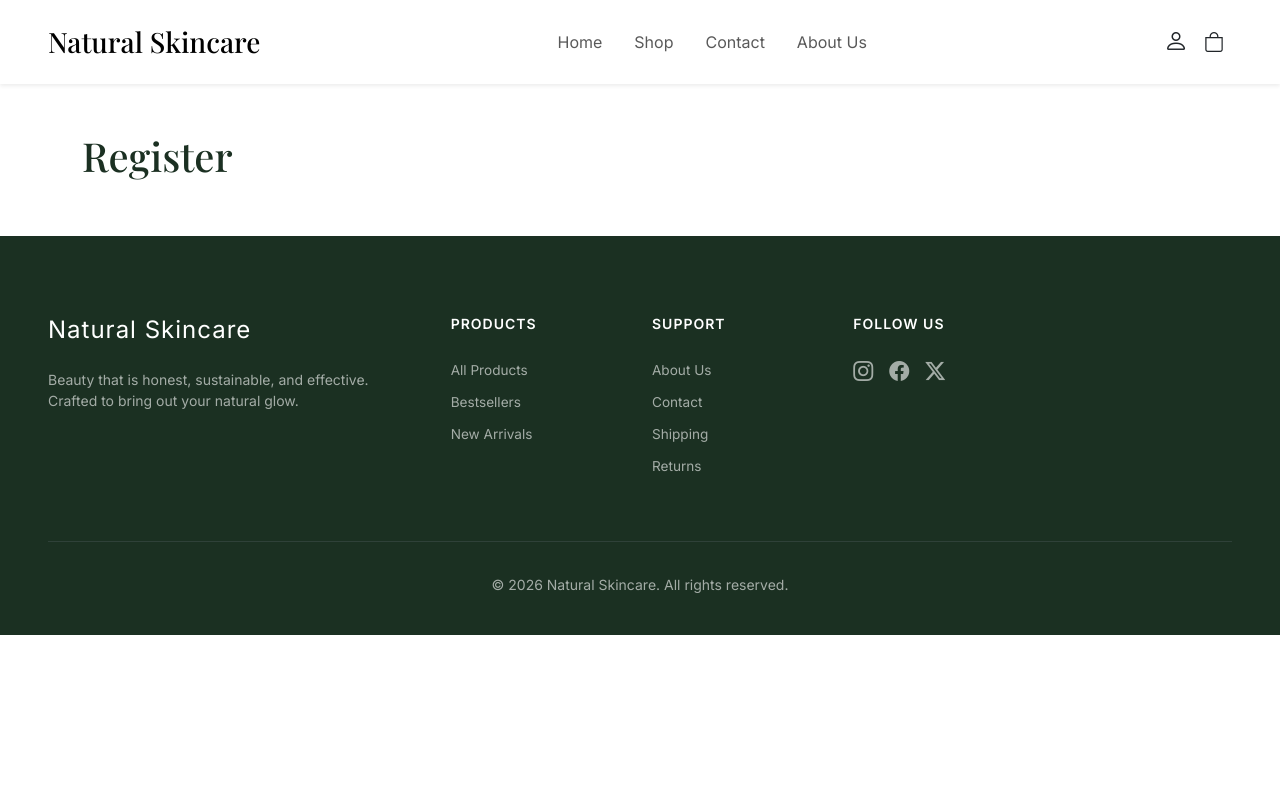
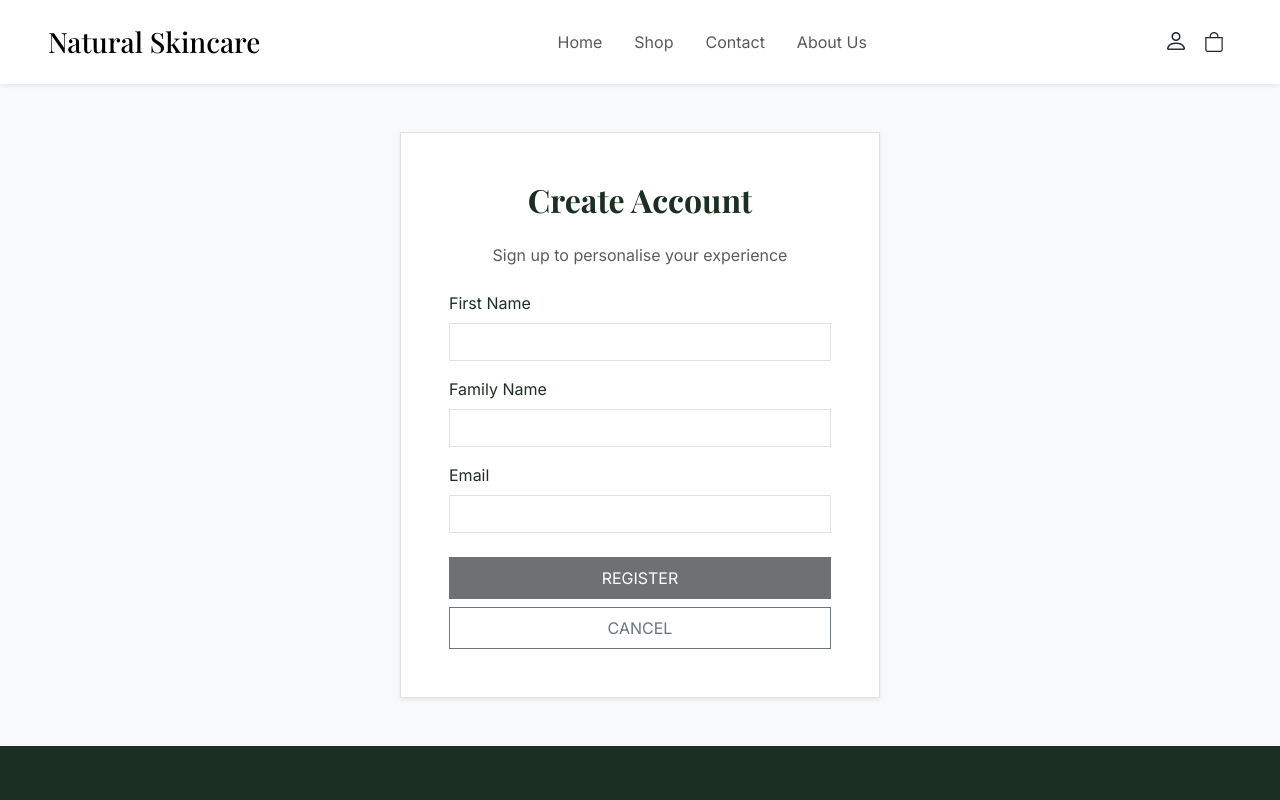
Before and after one commit to MyJersey/Framework, a React (Vite) app in the folder client/: page /register in a window 1280 px wide. Shown: the top 800 px of the page. Built offline with nearby package versions, Linux system fonts and the light colour scheme; no server answers.

Commit message:
add registration form with validation

```diff
--- a/client/src/pages/Register.tsx
+++ b/client/src/pages/Register.tsx
@@ -1,3 +1,104 @@
+import { useNavigate } from 'react-router-dom'
+import { useForm } from 'react-hook-form'
+import { zodResolver } from '@hookform/resolvers/zod'
+import { z } from 'zod'
+import { useAuth } from '../contexts/AuthContext'
+
+const schema = z.object({
+  firstName: z.string().min(2, 'First name must be at least 2 characters'),
+  familyName: z.string().min(2, 'Family name must be at least 2 characters'),
+  email: z.email('Please enter a valid email address'),
+})
+
+type FormData = z.infer<typeof schema>
+
 export default function Register() {
-  return <div className="container py-5"><h1>Register</h1></div>
+  const { register: registerUser } = useAuth()
+  const navigate = useNavigate()
+
+  const {
+    register,
+    handleSubmit,
+    formState: { errors, isValid },
+  } = useForm<FormData>({
+    resolver: zodResolver(schema),
+    mode: 'onChange',
+  })
+
+  function onSubmit(data: FormData) {
+    registerUser(data)
+    navigate('/')
+  }
+
+  return (
+    <div className="bg-light py-5">
+      <div className="container">
+        <div
+          className="mx-auto p-5 bg-white shadow-sm border"
+          style={{ maxWidth: 480 }}
+        >
+          <h2 className="text-center fw-bold mb-4">Create Account</h2>
+          <p className="text-center text-muted mb-4">
+            Sign up to personalise your experience
+          </p>
+
+          <form onSubmit={handleSubmit(onSubmit)} noValidate>
+            <div className="mb-3">
+              <label htmlFor="firstName" className="form-label">First Name</label>
+              <input
+                type="text"
+                id="firstName"
+                className={`form-control rounded-0 ${errors.firstName ? 'is-invalid' : ''}`}
+                {...register('firstName')}
+              />
+              {errors.firstName && (
+                <div className="invalid-feedback">{errors.firstName.message}</div>
+              )}
+            </div>
+
+            <div className="mb-3">
+              <label htmlFor="familyName" className="form-label">Family Name</label>
+              <input
+                type="text"
+                id="familyName"
+                className={`form-control rounded-0 ${errors.familyName ? 'is-invalid' : ''}`}
+                {...register('familyName')}
+              />
+              {errors.familyName && (
+                <div className="invalid-feedback">{errors.familyName.message}</div>
+              )}
+            </div>
+
+            <div className="mb-4">
+              <label htmlFor="email" className="form-label">Email</label>
+              <input
+                type="email"
+                id="email"
+                className={`form-control rounded-0 ${errors.email ? 'is-invalid' : ''}`}
+                {...register('email')}
+              />
+              {errors.email && (
+                <div className="invalid-feedback">{errors.email.message}</div>
+              )}
+            </div>
+
+            <button
+              type="submit"
+              className="btn btn-dark w-100 py-2 rounded-0 mb-2"
+              disabled={!isValid}
+            >
+              REGISTER
+            </button>
+            <button
+              type="button"
+              className="btn btn-outline-secondary w-100 py-2 rounded-0"
+              onClick={() => navigate('/')}
+            >
+              CANCEL
+            </button>
+          </form>
+        </div>
+      </div>
+    </div>
+  )
 }
```
